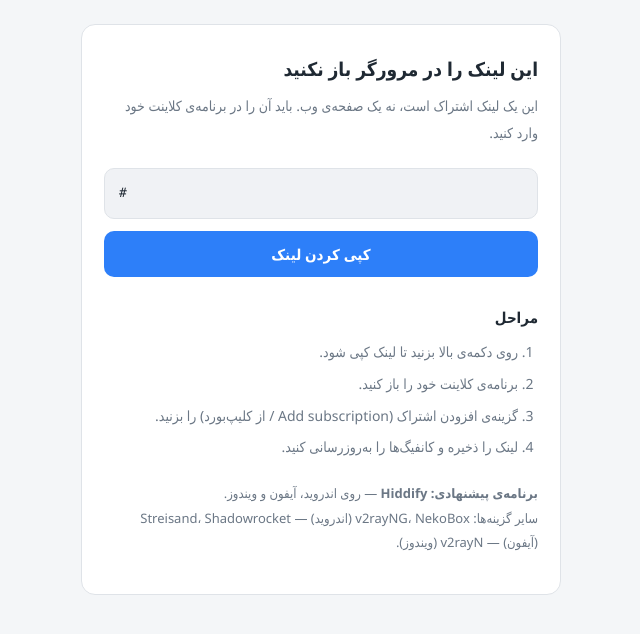
After one commit to alighaffari3000/V2Ray-Subscription-Manager, a Flask app: template v2raysub/templates/subscription_notice.html in a window 1280 px wide. The commit adds this page. Shown: the top 634 px of the page, without its empty margins (319-959 px from the left). Run offline with Flask 3, Linux system fonts and the light colour scheme; the template is opened without the code that fills it: most values are stand-ins (such as "Sample title", 1, 10 or a date in 2020).

Commit message:
fix(devices)+feat(client): stop browser visits from eating a device slot (v1.21.0)
A user reported seeing "2 of 3 devices" on their very first use. The three
hits behind it: Telegram's preview bot, the in-app browser opening the link,
then Hiddify importing it. The bot was correctly excluded; the browser was
not, and its network block differed from the client's (IPv6 vs IPv4, or
carrier CGNAT), so it registered as a separate device.

The gap was two independent definitions of "not a real client":
parse_user_agent classified Mozilla UAs as 'Browser/Bot' for stats, while
_BOT_UA_MARKERS — the list that actually gates device registration — had no
browser markers at all. Browser detection now delegates to parse_user_agent,
the single source of truth. It only reports 'Browser/Bot' after every known
client has failed to match, so a client whose UA carries a Mozilla/5.0 prefix
still registers as a device.

Browsers get their own outcome rather than reusing the bot path: a crawler
gets the generic placeholder (a messenger may surface it as the link's
preview snippet), while a browser is a real person, and now gets a page
showing the link with a copy button and import steps. It carries no config —
same reason the bot path carries none, since a spoofed browser User-Agent
would otherwise walk straight past the device cap. Logged as BROWSER_VIEW so
the panel can tell the two apart.

Devices already mis-registered before this version are not cleaned up; they
have to be removed from the user's device page or age out of the window.

Co-Authored-By: Claude Opus 5 <noreply@anthropic.com>

```diff
--- a/v2raysub/templates/admin.html
+++ b/v2raysub/templates/admin.html
@@ -1721,6 +1721,8 @@ hysteria2://..." required></textarea>
                             statusBadge = '<span class="badge" style="padding: 2px 8px; font-size: 11px; background: #f39c12; color: #fff;">سقف دستگاه</span>';
                         } else if (log.status === 'BOT_BLOCKED') {
                             statusBadge = '<span class="badge" style="padding: 2px 8px; font-size: 11px; background: #7f8c8d; color: #fff;">بات/پیش‌نمایش</span>';
+                        } else if (log.status === 'BROWSER_VIEW') {
+                            statusBadge = '<span class="badge" style="padding: 2px 8px; font-size: 11px; background: #95a5a6; color: #fff;">بازدید مرورگر</span>';
                         } else {
                             statusBadge = `<span class="badge badge-danger" style="padding: 2px 8px; font-size: 11px; background: #e74c3c;">خطا (${log.status})</span>`;
                         }
--- /dev/null
+++ b/v2raysub/templates/subscription_notice.html
@@ -0,0 +1,150 @@
+<!DOCTYPE html>
+<html lang="fa" dir="rtl">
+<head>
+    <meta charset="UTF-8">
+    <meta name="viewport" content="width=device-width, initial-scale=1.0">
+    {# A subscription link is private. Keep it out of search indexes and out of
+       the Referer header if the user taps an app link from this page. #}
+    <meta name="robots" content="noindex, nofollow">
+    <meta name="referrer" content="no-referrer">
+    <title>لینک اشتراک</title>
+    <style>
+        /* No web fonts: this page is served to users whose connection to
+           external CDNs is exactly what the subscription is meant to fix. */
+        :root {
+            --bg: #f4f6f8;
+            --card: #ffffff;
+            --text: #1f2933;
+            --muted: #6b7785;
+            --border: #dfe3e8;
+            --accent: #2d7ff9;
+            --accent-text: #ffffff;
+            --code-bg: #f0f2f5;
+        }
+        @media (prefers-color-scheme: dark) {
+            :root {
+                --bg: #14171c;
+                --card: #1d2127;
+                --text: #e8eaed;
+                --muted: #9aa4b0;
+                --border: #2c313a;
+                --accent: #4c8dff;
+                --accent-text: #ffffff;
+                --code-bg: #14171c;
+            }
+        }
+        * { box-sizing: border-box; }
+        body {
+            margin: 0;
+            padding: 24px 16px;
+            background: var(--bg);
+            color: var(--text);
+            font-family: Vazirmatn, Vazir, 'Segoe UI', Tahoma, sans-serif;
+            font-size: 15px;
+            line-height: 1.9;
+            display: flex;
+            justify-content: center;
+        }
+        .card {
+            background: var(--card);
+            border: 1px solid var(--border);
+            border-radius: 14px;
+            padding: 26px 22px;
+            max-width: 480px;
+            width: 100%;
+        }
+        h1 { font-size: 19px; margin: 0 0 6px; }
+        .lead { color: var(--muted); margin: 0 0 22px; font-size: 14px; }
+        .link-box {
+            background: var(--code-bg);
+            border: 1px solid var(--border);
+            border-radius: 10px;
+            padding: 12px 14px;
+            margin-bottom: 12px;
+            font-family: Consolas, Menlo, monospace;
+            font-size: 13px;
+            direction: ltr;
+            text-align: left;
+            /* The link is long and unbreakable; wrap it instead of letting it
+               push the card into a horizontal scroll on a phone. */
+            word-break: break-all;
+        }
+        button {
+            width: 100%;
+            padding: 13px;
+            border: none;
+            border-radius: 10px;
+            background: var(--accent);
+            color: var(--accent-text);
+            font-family: inherit;
+            font-size: 15px;
+            font-weight: 600;
+            cursor: pointer;
+        }
+        button:active { opacity: .85; }
+        h2 { font-size: 15px; margin: 26px 0 8px; }
+        ol { margin: 0; padding-inline-start: 20px; color: var(--muted); font-size: 14px; }
+        li { margin-bottom: 5px; }
+        .apps { color: var(--muted); font-size: 13px; margin-top: 20px; }
+    </style>
+</head>
+<body>
+    <div class="card">
+        <h1>این لینک را در مرورگر باز نکنید</h1>
+        <p class="lead">
+            این یک لینک اشتراک است، نه یک صفحه‌ی وب. باید آن را در برنامه‌ی
+            کلاینت خود وارد کنید.
+        </p>
+
+        <div class="link-box" id="sub-url">{{ sub_url }}</div>
+        <button type="button" id="copy-btn">کپی کردن لینک</button>
+
+        <h2>مراحل</h2>
+        <ol>
+            <li>روی دکمه‌ی بالا بزنید تا لینک کپی شود.</li>
+            <li>برنامه‌ی کلاینت خود را باز کنید.</li>
+            <li>گزینه‌ی افزودن اشتراک (Add subscription / از کلیپ‌بورد) را بزنید.</li>
+            <li>لینک را ذخیره و کانفیگ‌ها را به‌روزرسانی کنید.</li>
+        </ol>
+
+        <p class="apps">
+            <strong>برنامه‌ی پیشنهادی: Hiddify</strong> — روی اندروید، آیفون و ویندوز.<br>
+            سایر گزینه‌ها: v2rayNG، NekoBox (اندروید) — Streisand، Shadowrocket
+            (آیفون) — v2rayN (ویندوز).
+        </p>
+    </div>
+
+    <script>
+        (function () {
+            var btn = document.getElementById('copy-btn');
+            var url = document.getElementById('sub-url').textContent.trim();
+            btn.addEventListener('click', function () {
+                function done() {
+                    btn.textContent = 'کپی شد ✓';
+                    setTimeout(function () { btn.textContent = 'کپی کردن لینک'; }, 2000);
+                }
+                // navigator.clipboard needs a secure context; an install still on
+                // plain http (or an in-app browser that withholds it) falls back
+                // to the legacy path rather than silently doing nothing.
+                if (navigator.clipboard && window.isSecureContext) {
+                    navigator.clipboard.writeText(url).then(done, legacy);
+                } else {
+                    legacy();
+                }
+                function legacy() {
+                    var ta = document.createElement('textarea');
+                    ta.value = url;
+                    ta.setAttribute('readonly', '');
+                    ta.style.position = 'fixed';
+                    ta.style.opacity = '0';
+                    document.body.appendChild(ta);
+                    ta.select();
+                    try { document.execCommand('copy'); done(); }
+                    catch (e) { btn.textContent = 'لینک را دستی کپی کنید'; }
+                    document.body.removeChild(ta);
+                }
+            });
+        })();
+    </script>
+</body>
+</html>
--- a/v2raysub/utils/constants.py
+++ b/v2raysub/utils/constants.py
@@ -17,7 +17,8 @@ STATUS_EXPIRED = 'EXPIRED'
 STATUS_USER_DISABLED = 'USER_DISABLED'
 STATUS_USER_PAUSED = 'USER_PAUSED'
 STATUS_DEVICE_LIMIT = 'DEVICE_LIMIT'  # device cap reached — served the dummy config
-STATUS_BOT_BLOCKED = 'BOT_BLOCKED'  # preview-crawler/bot UA — served a neutral placeholder, no config
+STATUS_BOT_BLOCKED = 'BOT_BLOCKED'  # preview-crawler/bot UA — neutral placeholder, no config, no device slot
+STATUS_BROWSER_VIEW = 'BROWSER_VIEW'  # opened in a web browser — "import me into an app" page, no config, no device slot
 
 # Device fingerprint network granularity: collapse each IP to its network block
 # so one device on a churning mobile IP stays a single device (see utils/misc.py).
```
Also changed, not shown: v2raysub/routes/client.py (+12 -2 lines), v2raysub/services/user_service.py (+42 -9 lines), v2raysub/test_integration.py (+72 -0 lines), v2raysub/CHANGELOG.md, 1 other file.
